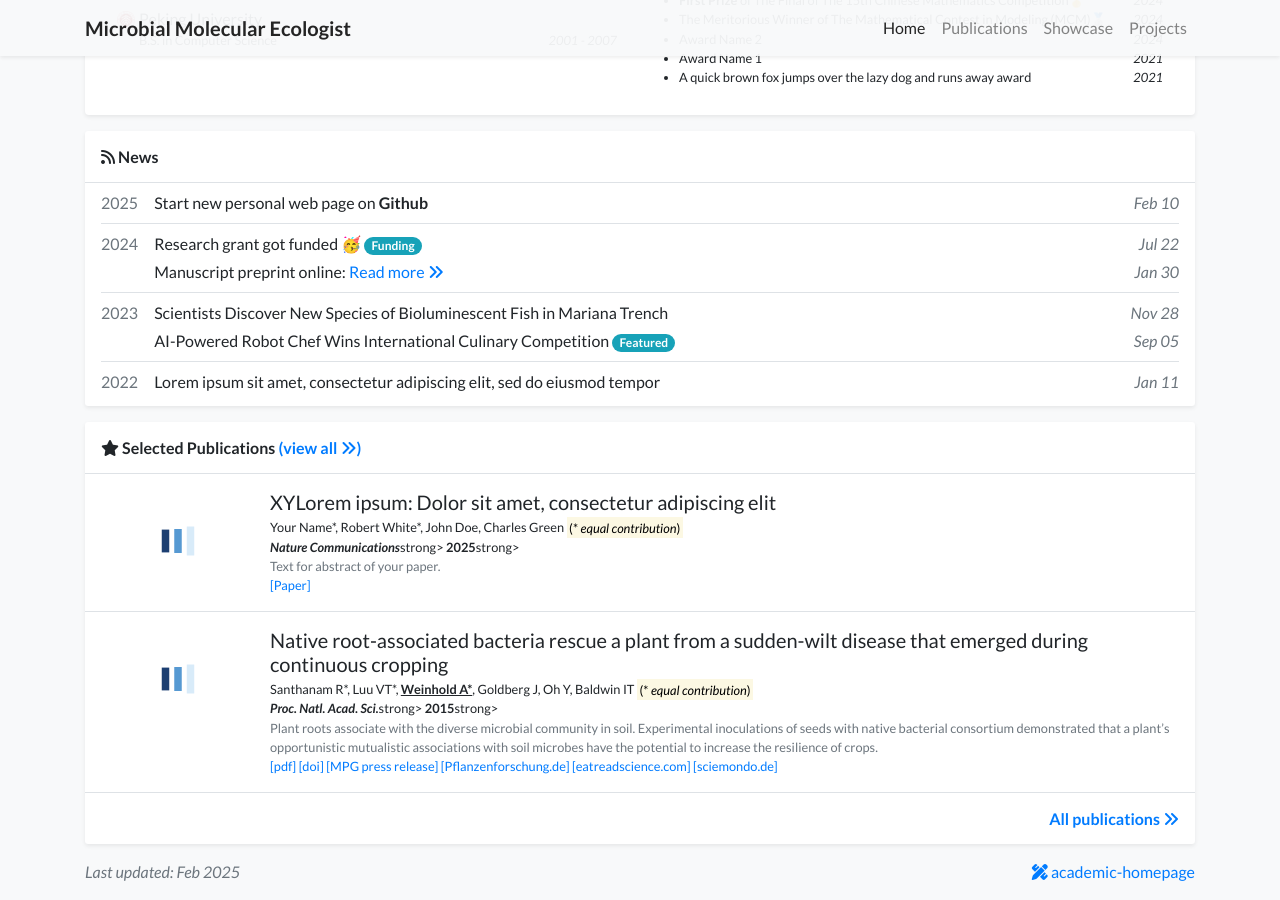
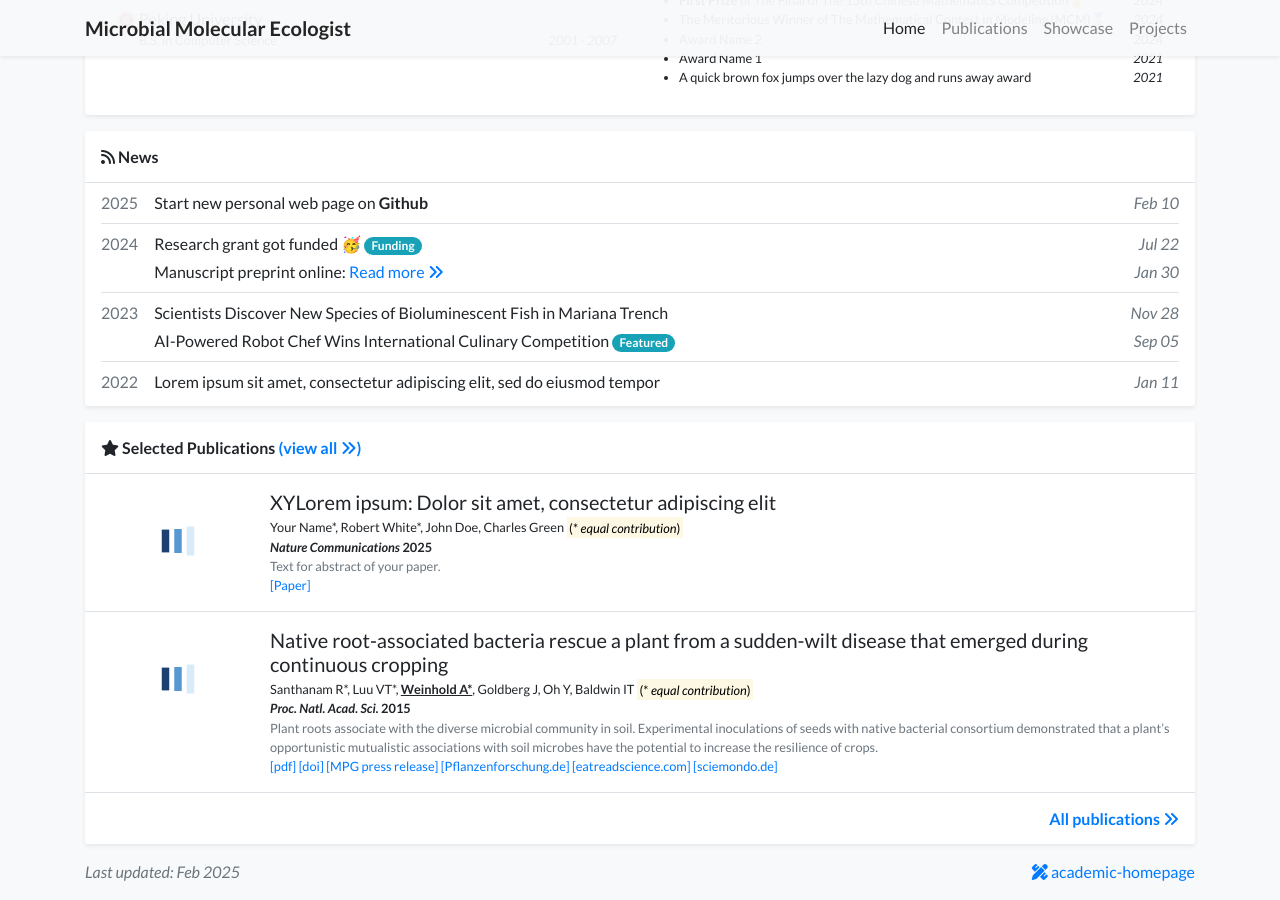
Before and after one commit to micromole/micromole.github.io, a Jekyll site: the page built from index.html, in a window 1280 px wide and 900 px high, scrolled down 821 px. Built offline with Jekyll 4.4.1, drawn with Linux system fonts in a browser that asks for light colours; nearby versions of some CDN libraries; comment, search, counter and statistics services are not loaded; a style sheet for code colours, icons or effects is not loaded.

Commit message:
Update publication_item.html

```diff
--- a/_includes/widgets/publication_item.html
+++ b/_includes/widgets/publication_item.html
@@ -11,7 +11,7 @@
         <div class="col-md-9 col-xl-10 p-3 pl-md-0">
             <h5 class="mt-0 mb-1 font-weight-normal">{{ item.title }}</h5>
             <p class="mt-0 mb-0 small">{% include widgets/author_list.html authors=item.authors %}</p>
-            <p class="mt-0 mb-0 small">{{item.pub_pre}}<strong><i>{{ item.pub }}</i></strong>strong>{{ item.pub_post }} <strong>{{ item.pub_date }}</strong>strong> {{ item.pub_last }}</p>
+            <p class="mt-0 mb-0 small">{{item.pub_pre}}<strong><i>{{ item.pub }}</i></strong>{{ item.pub_post }} <strong>{{ item.pub_date }}</strong> {{ item.pub_last }}</p>
             <p class="mt-0 mb-0 small text-muted">{{ item.abstract }}</p>
 
            <p class="small pb-0 mb-0 lh-125 text-muted abstract-links">
```
